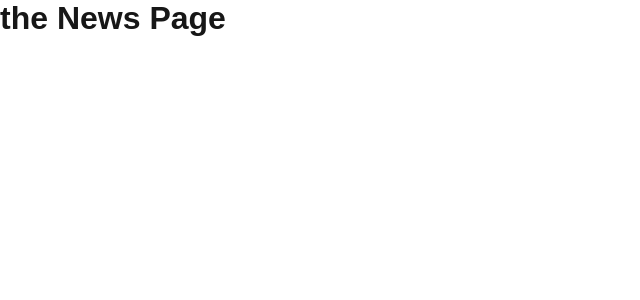
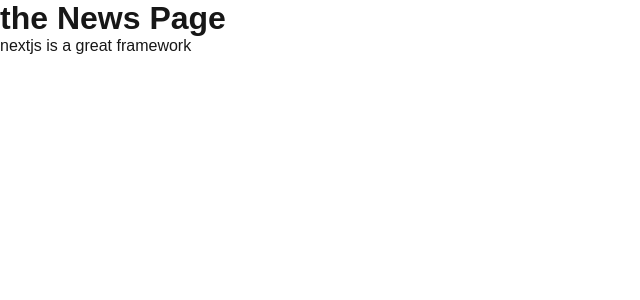
Before and after one commit to Afrag61/nextjs-essentials-pages-router-updated-next, a Next.js app: page /news in a window 1280 px wide. Shown: the top 300 px of the page, without its empty margins (0-640 px from the left). Built offline with nearby package versions, Linux system fonts and the light colour scheme.

Commit message:
Linking Between Pages

```diff
--- a/pages/news/index.jsx
+++ b/pages/news/index.jsx
@@ -1,11 +1,20 @@
 // our-domain.com/news
+
+import Link from "next/link";
 
 const NewsPage = () => {
   return (
-    <h1>
-        the News Page
-    </h1>
+    <>
+      <h1>the News Page</h1>
+      <ul>
+        <li>
+          <Link href="/news/nextjs-is-a-great-framework">
+            nextjs is a great framework
+          </Link>
+        </li>
+      </ul>
+    </>
   );
-}
+};
 
 export default NewsPage;
```
Also changed, not shown: pages/news/[newsId].jsx (+6 -11 lines).
